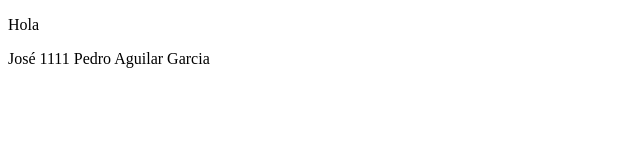
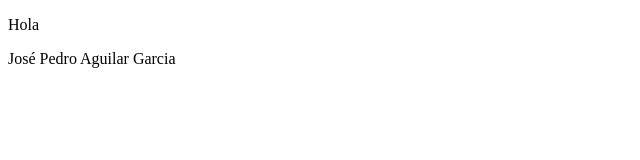
Before and after one commit to jopeagga/Expo_R, a plain HTML site: page index.html in a window 1280 px wide. Shown: the full height of the page, 0-640 px from the left. Drawn offline with Linux system fonts and the light colour scheme.

Commit message:
Se eliminaron los 1

```diff
--- a/index.html
+++ b/index.html
@@ -8,6 +8,6 @@
 </head>
 <body>
     <p>Hola</p>
-    <p>José 1111 Pedro Aguilar Garcia</p>
+    <p>José Pedro Aguilar Garcia</p>
 </body>
 </html>
```
